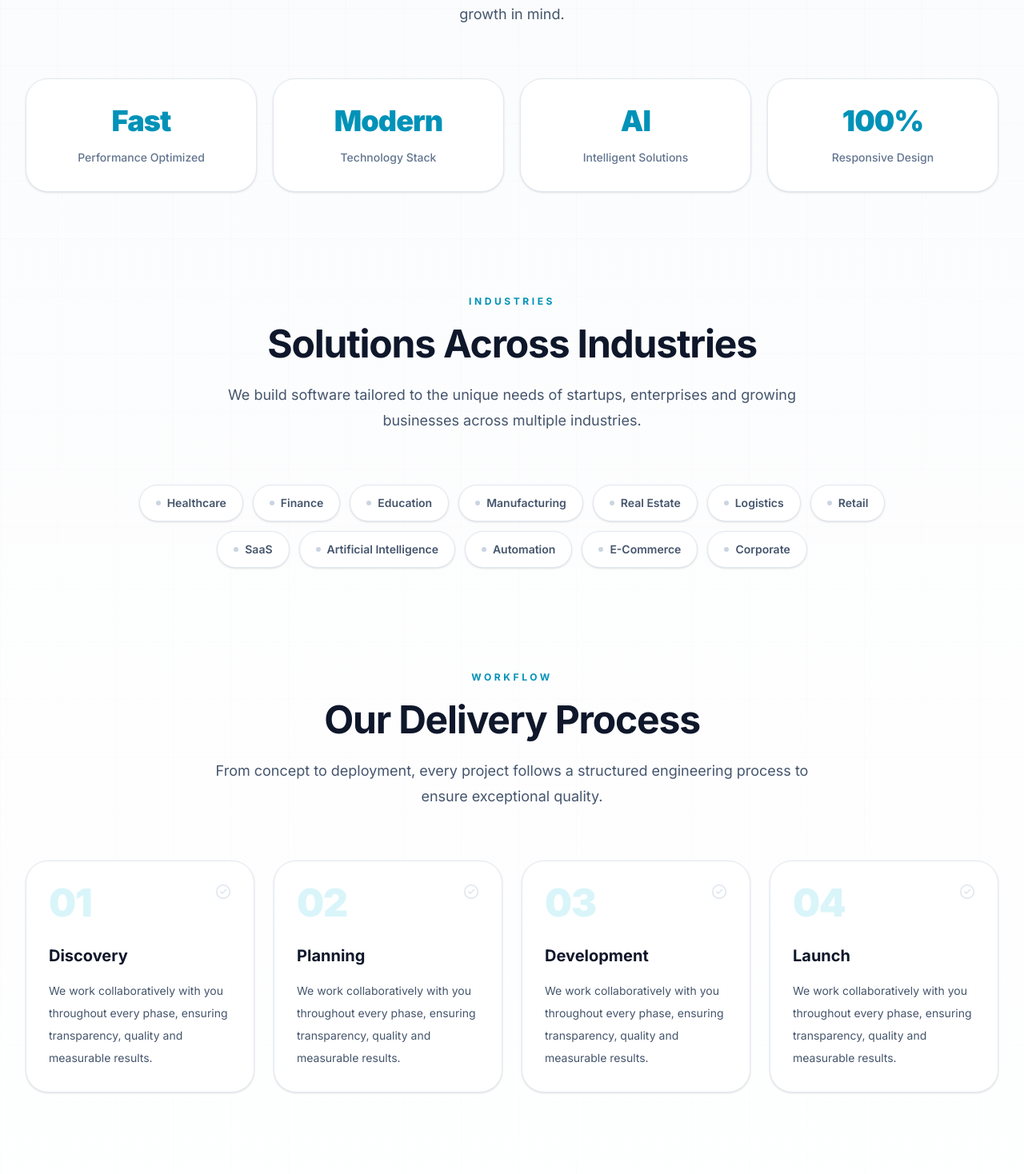
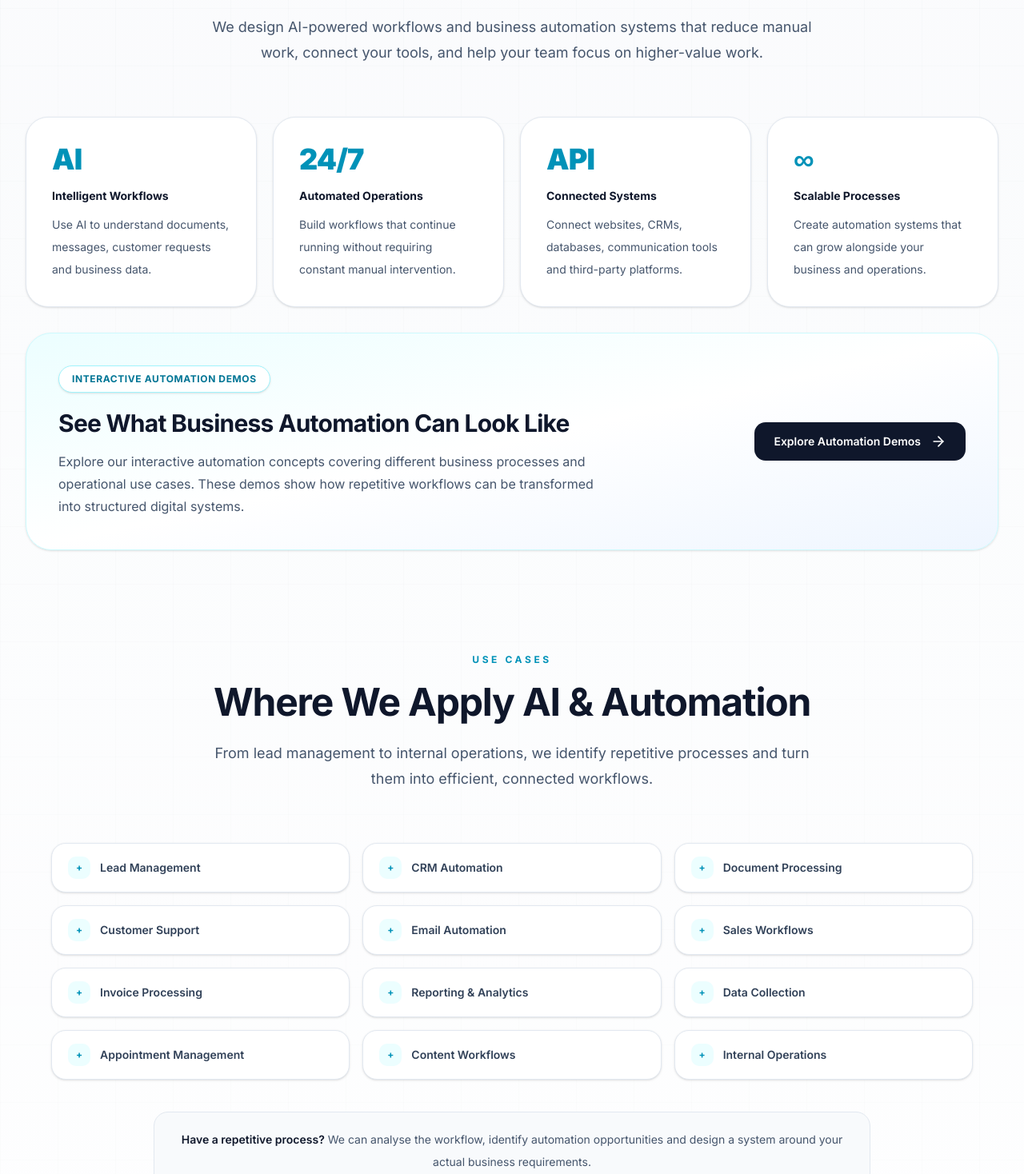
Before and after one commit to Codingtech390/nexora-labs, a Next.js app: page /portfolio in a window 1280 px wide. Shown: the part 2582-4050 px from the top of the page at 80% size. Built offline with nearby package versions, Linux system fonts and the light colour scheme.

Commit message:
Re: Updated Sections and Information

```diff
--- a/data/site-data.ts
+++ b/data/site-data.ts
@@ -3,10 +3,12 @@ export const company = {
   tagline: "Building Modern Software That Helps Businesses Grow",
   description:
     "Nexora Labs is a premium software studio specializing in modern websites, scalable web applications, AI-powered solutions, and business automation.",
-  email: "hello@nexoralabs.com",
-  phone: "+91 XXXXX XXXXX",
-  location: "India",
-  founded: "2026",
+  email: "info@nexoralabs.com, medhavi.upadhyaya@gmail.com",
+  alternateEmail: "codingtech390@gmail.com",
+  phone: "+91 98186 73068",
+  alternate: "+91 92964 93509",
+  location: "India, Nepal",
+  founded: "2025",
 };
 
 export const navigation = [
@@ -51,8 +53,7 @@ export const statistics = [
 export const services = [
   {
     title: "Website Development",
-    description:
-      "Modern responsive business websites designed for performance and conversions.",
+    description: "Modern responsive business websites designed for performance and conversions.",
   },
   {
     title: "Web Applications",
@@ -60,16 +61,13 @@ export const services = [
   },
   {
     title: "AI Solutions",
-    description:
-      "Integrating intelligent automation into modern business workflows.",
+    description: "Integrating intelligent automation into modern business workflows.",
   },
   {
     title: "Business Automation",
-    description:
-      "Automating repetitive processes to save time and improve efficiency.",
+    description: "Automating repetitive processes to save time and improve efficiency.",
   },
 ];
-
 
 export const technologies = [
   // Development
@@ -108,9 +106,6 @@ export const technologies = [
   "Social Media",
 ];
 
-
-
-
 export const projects = [
   {
     title: "Janasya E-Commerce Website",
@@ -120,9 +115,7 @@ export const projects = [
 
     image: "/portfolio/janasya-1.png",
 
-    gallery: [
-      "/portfolio/janasya-1.png",
-    ],
+    gallery: ["/portfolio/janasya-1.png"],
 
     shortDescription:
       "A modern fashion e-commerce experience built around contemporary Indian women's fashion and seamless online shopping.",
@@ -130,14 +123,7 @@ export const projects = [
     description:
       "Janasya is a fashion e-commerce brand offering a wide range of women's ethnic and contemporary apparel, including kurtas, kurta sets, dresses, co-ord sets, tops, tunics, maternity wear and plus-size collections. The digital experience is designed to make discovering and shopping fashion products simple, engaging and accessible.",
 
-    technologies: [
-      "React",
-      "JavaScript",
-      "HTML",
-      "CSS",
-      "Responsive Design",
-      "E-Commerce",
-    ],
+    technologies: ["React", "JavaScript", "HTML", "CSS", "Responsive Design", "E-Commerce"],
 
     client: "Janasya",
 
@@ -160,9 +146,7 @@ export const projects = [
 
     image: "/portfolio/meatech.png",
 
-    gallery: [
-      "/portfolio/meatech.png",
-    ],
+    gallery: ["/portfolio/meatech.png"],
 
     shortDescription:
       "A professional corporate website presenting advanced measurement, monitoring and environmental technology solutions.",
@@ -170,14 +154,7 @@ export const projects = [
     description:
       "MeaTech Solutions is a measurement and monitoring technology company providing equipment, services and technical solutions across areas including meteorology, hydrology, surveying, mining, environmental monitoring, wind resource assessment and geospatial applications. The website serves as a digital platform for presenting its solutions, expertise and industry capabilities.",
 
-    technologies: [
-      "React",
-      "JavaScript",
-      "HTML",
-      "CSS",
-      "Responsive Design",
-      "Corporate Website",
-    ],
+    technologies: ["React", "JavaScript", "HTML", "CSS", "Responsive Design", "Corporate Website"],
 
     client: "MeaTech Solutions",
 
@@ -200,9 +177,7 @@ export const projects = [
 
     image: "/portfolio/goodyear.png",
 
-    gallery: [
-      "/portfolio/goodyear.png",
-    ],
+    gallery: ["/portfolio/goodyear.png"],
 
     shortDescription:
       "A premium digital presence for an automotive and industrial lubricants brand serving a wide range of applications.",
@@ -210,14 +185,7 @@ export const projects = [
     description:
       "Goodyear Lubricants presents a broad portfolio of automotive and industrial lubricant products, including engine oils, gear oils, hydraulic oils, greases, coolants, brake fluids and other specialized products. The digital platform provides customers and businesses with access to product information, categories and brand resources.",
 
-    technologies: [
-      "React",
-      "JavaScript",
-      "HTML",
-      "CSS",
-      "Responsive Design",
-      "Corporate Website",
-    ],
+    technologies: ["React", "JavaScript", "HTML", "CSS", "Responsive Design", "Corporate Website"],
 
     client: "Goodyear Lubricants",
 
@@ -240,24 +208,14 @@ export const projects = [
 
     image: "/portfolio/bestone.png",
 
-    gallery: [
-      "/portfolio/bestone.png",
-    ],
+    gallery: ["/portfolio/bestone.png"],
 
-    shortDescription:
-      "A modern digital presence for a water and hydration-focused brand.",
+    shortDescription: "A modern digital presence for a water and hydration-focused brand.",
 
     description:
       "Bestone Water is presented as a dedicated brand website designed to establish a professional digital presence, communicate the brand offering and make its products and services more accessible to customers online.",
 
-    technologies: [
-      "React",
-      "JavaScript",
-      "HTML",
-      "CSS",
-      "Responsive Design",
-      "Corporate Website",
-    ],
+    technologies: ["React", "JavaScript", "HTML", "CSS", "Responsive Design", "Corporate Website"],
 
     client: "Bestone Water",
 
@@ -280,9 +238,7 @@ export const projects = [
 
     image: "/portfolio/ventana.png",
 
-    gallery: [
-      "/portfolio/ventana.png",
-    ],
+    gallery: ["/portfolio/ventana.png"],
 
     shortDescription:
       "A premium digital showcase for modern glass, uPVC and aluminium doors and windows.",
@@ -290,14 +246,7 @@ export const projects = [
     description:
       "Ventana Design is a premium doors and windows brand offering glass, uPVC and aluminium solutions for residential and commercial spaces. Its product range includes multiple window and door systems along with facade solutions, creating a digital platform focused on showcasing products, capabilities and design possibilities.",
 
-    technologies: [
-      "React",
-      "JavaScript",
-      "HTML",
-      "CSS",
-      "Responsive Design",
-      "Corporate Website",
-    ],
+    technologies: ["React", "JavaScript", "HTML", "CSS", "Responsive Design", "Corporate Website"],
 
     client: "Ventana Design",
 
@@ -312,8 +261,6 @@ export const projects = [
     githubUrl: "",
   },
 ];
-
-
 
 export const testimonials = [
   {
@@ -352,8 +299,6 @@ export const testimonials = [
       "We wanted our website to reflect the premium quality of our doors, windows and architectural solutions. Nexora Labs helped us create a modern digital showcase that presents our products beautifully while keeping the experience simple for customers.",
   },
 ];
-
-
 
 export const faq = [
   {
@@ -408,8 +353,7 @@ export const faqBenefits = [
   },
   {
     title: "Long-Term Partnership",
-    description:
-      "We continue supporting and improving your product long after the initial launch.",
+    description: "We continue supporting and improving your product long after the initial launch.",
   },
 ];
 
--- a/sections/portfolio.tsx
+++ b/sections/portfolio.tsx
@@ -86,8 +86,8 @@ export default function Portfolio() {
           {/* Description */}
 
           <p className="mx-auto mt-7 max-w-3xl text-base leading-7 text-slate-600 md:text-lg md:leading-8">
-            Every project reflects our commitment to premium engineering,
-            thoughtful design, performance and scalable architecture.
+            Every project reflects our commitment to premium engineering, thoughtful design,
+            performance and scalable architecture.
           </p>
 
           {/* CTA */}
@@ -98,7 +98,6 @@ export default function Portfolio() {
               className="group inline-flex items-center gap-3 rounded-full bg-cyan-600 px-7 py-4 font-semibold text-white shadow-lg shadow-cyan-600/15 transition-all duration-300 hover:-translate-y-0.5 hover:bg-cyan-700 hover:shadow-xl"
             >
               Start Your Project
-
               <ArrowRight className="h-5 w-5 transition-transform duration-300 group-hover:translate-x-1" />
             </Link>
           </div>
@@ -180,7 +179,6 @@ export default function Portfolio() {
                 <div className="mt-8 flex items-center justify-between border-t border-slate-100 pt-6">
                   <button className="group/link inline-flex items-center gap-2 text-sm font-semibold text-cyan-600 transition-colors hover:text-cyan-700">
                     View Project
-
                     <ExternalLink className="h-4 w-4 transition-transform duration-300 group-hover/link:-translate-y-0.5 group-hover/link:translate-x-0.5" />
                   </button>
 
@@ -197,72 +195,9 @@ export default function Portfolio() {
             CAPABILITIES
         ======================================================== */}
 
-        <motion.div
-          variants={fadeUp}
-          initial="hidden"
-          whileInView="show"
-          viewport={{ once: true }}
-          className="mt-32"
-        >
-          {/* Heading */}
-
-          <div className="mx-auto max-w-3xl text-center">
-            <p className="text-[12px] font-bold uppercase tracking-[0.3em] text-cyan-600">
-              What We Deliver
-            </p>
-
-            <h2 className="mt-5 text-3xl font-bold tracking-tight text-slate-900 md:text-5xl">
-              Engineering That Creates Impact
-            </h2>
-
-            <p className="mt-6 text-base leading-7 text-slate-600 md:text-lg md:leading-8">
-              Every solution is designed with scalability, performance,
-              security and long-term business growth in mind.
-            </p>
-          </div>
-
-          {/* Capability Cards */}
-
-          <div className="mt-16 grid gap-5 md:grid-cols-2 xl:grid-cols-4">
-            {[
-              {
-                value: "Fast",
-                label: "Performance Optimized",
-              },
-              {
-                value: "Modern",
-                label: "Technology Stack",
-              },
-              {
-                value: "AI",
-                label: "Intelligent Solutions",
-              },
-              {
-                value: "100%",
-                label: "Responsive Design",
-              },
-            ].map((item) => (
-              <div
-                key={item.label}
-                className="group relative overflow-hidden rounded-[28px] border border-slate-200 bg-white p-8 text-center shadow-sm transition-all duration-300 hover:-translate-y-1 hover:border-cyan-200 hover:shadow-xl hover:shadow-slate-200/50"
-              >
-                <h3 className="text-4xl font-black tracking-tight text-cyan-600">
-                  {item.value}
-                </h3>
-
-                <p className="mt-4 text-sm font-medium text-slate-500">
-                  {item.label}
-                </p>
-
-                <div className="absolute bottom-0 left-1/2 h-0.5 w-0 -translate-x-1/2 bg-cyan-500 transition-all duration-500 group-hover:w-16" />
-              </div>
-            ))}
-          </div>
-        </motion.div>
-
         {/* =======================================================
-            INDUSTRIES
-        ======================================================== */}
+    AI & AUTOMATION
+======================================================== */}
 
         <motion.div
           variants={fadeUp}
@@ -275,51 +210,99 @@ export default function Portfolio() {
 
           <div className="mx-auto max-w-3xl text-center">
             <p className="text-[12px] font-bold uppercase tracking-[0.3em] text-cyan-600">
-              Industries
+              AI & Automation
             </p>
 
             <h2 className="mt-5 text-3xl font-bold tracking-tight text-slate-900 md:text-5xl">
-              Solutions Across Industries
+              Turn Repetitive Work Into Intelligent Systems
             </h2>
 
             <p className="mt-6 text-base leading-7 text-slate-600 md:text-lg md:leading-8">
-              We build software tailored to the unique needs of startups,
-              enterprises and growing businesses across multiple industries.
+              We design AI-powered workflows and business automation systems that reduce manual
+              work, connect your tools, and help your team focus on higher-value work.
             </p>
           </div>
 
-          {/* Industry Pills */}
+          {/* Automation Cards */}
 
-          <div className="mx-auto mt-16 flex max-w-5xl flex-wrap justify-center gap-3">
+          <div className="mt-16 grid gap-5 md:grid-cols-2 xl:grid-cols-4">
             {[
-              "Healthcare",
-              "Finance",
-              "Education",
-              "Manufacturing",
-              "Real Estate",
-              "Logistics",
-              "Retail",
-              "SaaS",
-              "Artificial Intelligence",
-              "Automation",
-              "E-Commerce",
-              "Corporate",
-            ].map((industry) => (
+              {
+                value: "AI",
+                label: "Intelligent Workflows",
+                description:
+                  "Use AI to understand documents, messages, customer requests and business data.",
+              },
+              {
+                value: "24/7",
+                label: "Automated Operations",
+                description:
+                  "Build workflows that continue running without requiring constant manual intervention.",
+              },
+              {
+                value: "API",
+                label: "Connected Systems",
+                description:
+                  "Connect websites, CRMs, databases, communication tools and third-party platforms.",
+              },
+              {
+                value: "∞",
+                label: "Scalable Processes",
+                description:
+                  "Create automation systems that can grow alongside your business and operations.",
+              },
+            ].map((item) => (
               <div
-                key={industry}
-                className="group inline-flex items-center gap-2 rounded-full border border-slate-200 bg-white px-5 py-3 text-sm font-semibold text-slate-600 shadow-sm transition-all duration-300 hover:-translate-y-0.5 hover:border-cyan-200 hover:bg-cyan-50 hover:text-cyan-700 hover:shadow-md"
+                key={item.label}
+                className="group relative overflow-hidden rounded-[28px] border border-slate-200 bg-white p-8 shadow-sm transition-all duration-300 hover:-translate-y-1 hover:border-cyan-200 hover:shadow-xl hover:shadow-slate-200/50"
               >
-                <span className="h-1.5 w-1.5 rounded-full bg-slate-300 transition-colors group-hover:bg-cyan-500" />
+                <h3 className="text-4xl font-black tracking-tight text-cyan-600">{item.value}</h3>
 
-                {industry}
+                <p className="mt-4 text-sm font-bold text-slate-900">{item.label}</p>
+
+                <p className="mt-3 text-sm leading-7 text-slate-600">{item.description}</p>
+
+                <div className="absolute bottom-0 left-1/2 h-0.5 w-0 -translate-x-1/2 bg-cyan-500 transition-all duration-500 group-hover:w-16" />
               </div>
             ))}
+          </div>
+
+          {/* Automation Demo Showcase */}
+
+          <div className="mt-8 overflow-hidden rounded-[32px] border border-cyan-100 bg-gradient-to-br from-cyan-50 via-white to-blue-50 p-8 shadow-sm md:p-10">
+            <div className="flex flex-col gap-8 lg:flex-row lg:items-center lg:justify-between">
+              <div className="max-w-2xl">
+                <div className="inline-flex items-center rounded-full border border-cyan-200 bg-white px-4 py-2 text-xs font-bold uppercase tracking-wider text-cyan-700 shadow-sm">
+                  Interactive Automation Demos
+                </div>
+
+                <h3 className="mt-5 text-2xl font-bold tracking-tight text-slate-900 md:text-3xl">
+                  See What Business Automation Can Look Like
+                </h3>
+
+                <p className="mt-4 text-sm leading-7 text-slate-600 md:text-base">
+                  Explore our interactive automation concepts covering different business processes
+                  and operational use cases. These demos show how repetitive workflows can be
+                  transformed into structured digital systems.
+                </p>
+              </div>
+
+              <a
+                href="https://automation-demos.netlify.app/"
+                target="_blank"
+                rel="noopener noreferrer"
+                className="group inline-flex shrink-0 items-center justify-center gap-3 rounded-xl bg-slate-900 px-6 py-3.5 text-sm font-semibold text-white transition-all duration-300 hover:bg-cyan-600 hover:shadow-xl"
+              >
+                Explore Automation Demos
+                <ArrowRight className="h-5 w-5 transition-transform duration-300 group-hover:translate-x-1" />
+              </a>
+            </div>
           </div>
         </motion.div>
 
         {/* =======================================================
-            PROJECT WORKFLOW
-        ======================================================== */}
+    AI & AUTOMATION USE CASES
+======================================================== */}
 
         <motion.div
           variants={fadeUp}
@@ -332,16 +315,86 @@ export default function Portfolio() {
 
           <div className="mx-auto max-w-3xl text-center">
             <p className="text-[12px] font-bold uppercase tracking-[0.3em] text-cyan-600">
-              Workflow
+              Use Cases
             </p>
 
             <h2 className="mt-5 text-3xl font-bold tracking-tight text-slate-900 md:text-5xl">
-              Our Delivery Process
+              Where We Apply AI & Automation
             </h2>
 
             <p className="mt-6 text-base leading-7 text-slate-600 md:text-lg md:leading-8">
-              From concept to deployment, every project follows a structured
-              engineering process to ensure exceptional quality.
+              From lead management to internal operations, we identify repetitive processes and turn
+              them into efficient, connected workflows.
+            </p>
+          </div>
+
+          {/* Use Case Pills */}
+
+          <div className="mx-auto mt-16 grid max-w-6xl gap-4 sm:grid-cols-2 lg:grid-cols-3">
+            {[
+              "Lead Management",
+              "CRM Automation",
+              "Document Processing",
+              "Customer Support",
+              "Email Automation",
+              "Sales Workflows",
+              "Invoice Processing",
+              "Reporting & Analytics",
+              "Data Collection",
+              "Appointment Management",
+              "Content Workflows",
+              "Internal Operations",
+            ].map((useCase) => (
+              <div
+                key={useCase}
+                className="group flex items-center gap-3 rounded-2xl border border-slate-200 bg-white px-5 py-4 text-sm font-semibold text-slate-700 shadow-sm transition-all duration-300 hover:-translate-y-0.5 hover:border-cyan-200 hover:bg-cyan-50 hover:text-cyan-700 hover:shadow-md"
+              >
+                <span className="flex h-7 w-7 shrink-0 items-center justify-center rounded-lg bg-cyan-50 text-xs font-bold text-cyan-600 transition-colors group-hover:bg-cyan-100">
+                  +
+                </span>
+
+                {useCase}
+              </div>
+            ))}
+          </div>
+
+          {/* Bottom Message */}
+
+          <div className="mx-auto mt-10 max-w-4xl rounded-2xl border border-slate-200 bg-slate-50 px-6 py-5 text-center">
+            <p className="text-sm leading-7 text-slate-600">
+              <span className="font-semibold text-slate-900">Have a repetitive process?</span> We
+              can analyse the workflow, identify automation opportunities and design a system around
+              your actual business requirements.
+            </p>
+          </div>
+        </motion.div>
+
+        {/* =======================================================
+    AUTOMATION WORKFLOW
+======================================================== */}
+
+        <motion.div
+          variants={fadeUp}
+          initial="hidden"
+          whileInView="show"
+          viewport={{ once: true }}
+          className="mt-32"
+        >
+          {/* Heading */}
+
+          <div className="mx-auto max-w-3xl text-center">
+            <p className="text-[12px] font-bold uppercase tracking-[0.3em] text-cyan-600">
+              Automation Workflow
+            </p>
+
+            <h2 className="mt-5 text-3xl font-bold tracking-tight text-slate-900 md:text-5xl">
+              From Manual Process to Intelligent System
+            </h2>
+
+            <p className="mt-6 text-base leading-7 text-slate-600 md:text-lg md:leading-8">
+              We don't automate for the sake of automation. We first understand the process,
+              identify the right opportunities, and then build a system that creates measurable
+              operational value.
             </p>
           </div>
 
@@ -351,19 +404,27 @@ export default function Portfolio() {
             {[
               {
                 step: "01",
-                title: "Discovery",
+                title: "Understand",
+                description:
+                  "We map the existing business process, identify bottlenecks and understand where your team spends time.",
               },
               {
                 step: "02",
-                title: "Planning",
+                title: "Identify",
+                description:
+                  "We find repetitive, rule-based and data-heavy tasks that can benefit from automation or AI.",
               },
               {
                 step: "03",
-                title: "Development",
+                title: "Build",
+                description:
+                  "We design and develop the workflow, integrations, APIs and intelligent logic required for the solution.",
               },
               {
                 step: "04",
-                title: "Launch",
+                title: "Optimize",
+                description:
+                  "We monitor the workflow, improve performance and continuously refine the system as your business evolves.",
               },
             ].map((item) => (
               <div
@@ -378,14 +439,9 @@ export default function Portfolio() {
                   <CheckCircle2 className="h-5 w-5 text-slate-200 transition-colors group-hover:text-cyan-500/60" />
                 </div>
 
-                <h3 className="mt-7 text-xl font-bold text-slate-900">
-                  {item.title}
-                </h3>
+                <h3 className="mt-7 text-xl font-bold text-slate-900">{item.title}</h3>
 
-                <p className="mt-4 text-sm leading-7 text-slate-600">
-                  We work collaboratively with you throughout every phase,
-                  ensuring transparency, quality and measurable results.
-                </p>
+                <p className="mt-4 text-sm leading-7 text-slate-600">{item.description}</p>
 
                 <div className="absolute bottom-0 left-0 h-0.5 w-0 bg-gradient-to-r from-cyan-500 to-blue-500 transition-all duration-500 group-hover:w-full" />
               </div>
@@ -422,9 +478,8 @@ export default function Portfolio() {
             </h2>
 
             <p className="mx-auto mt-6 max-w-2xl text-base leading-7 text-slate-600 md:text-lg md:leading-8">
-              Whether you need a premium website, a scalable web application,
-              AI integration or enterprise software, Nexora Labs is ready to
-              bring your vision to life.
+              Whether you need a premium website, a scalable web application, AI integration or
+              enterprise software, Nexora Labs is ready to bring your vision to life.
             </p>
 
             <div className="mt-10 flex flex-wrap justify-center gap-4">
@@ -433,7 +488,6 @@ export default function Portfolio() {
                 className="group inline-flex items-center gap-3 rounded-full bg-cyan-600 px-8 py-4 font-semibold text-white shadow-lg shadow-cyan-600/15 transition-all duration-300 hover:-translate-y-0.5 hover:bg-cyan-700 hover:shadow-xl"
               >
                 Start Your Project
-
                 <ArrowRight className="h-5 w-5 transition-transform duration-300 group-hover:translate-x-1" />
               </Link>
 
```
Also changed, not shown: sections/contact.tsx (+17 -36 lines).
